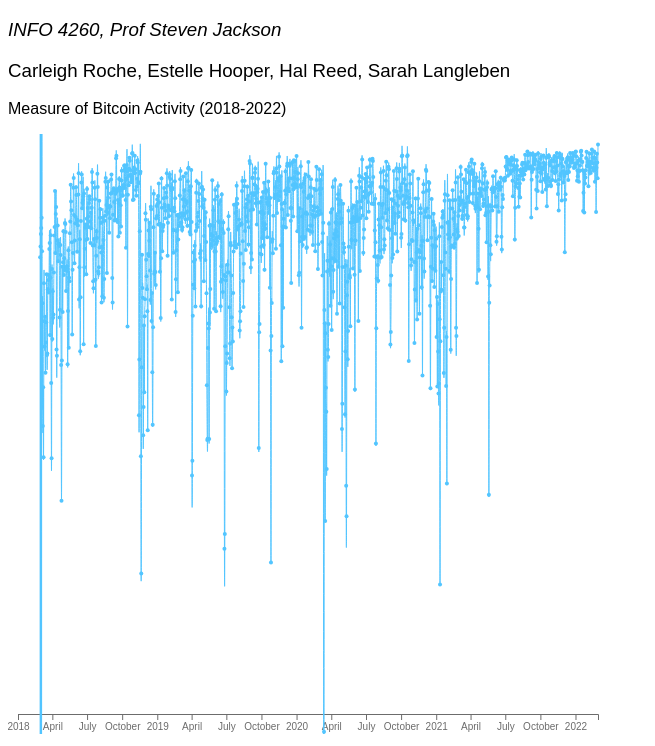
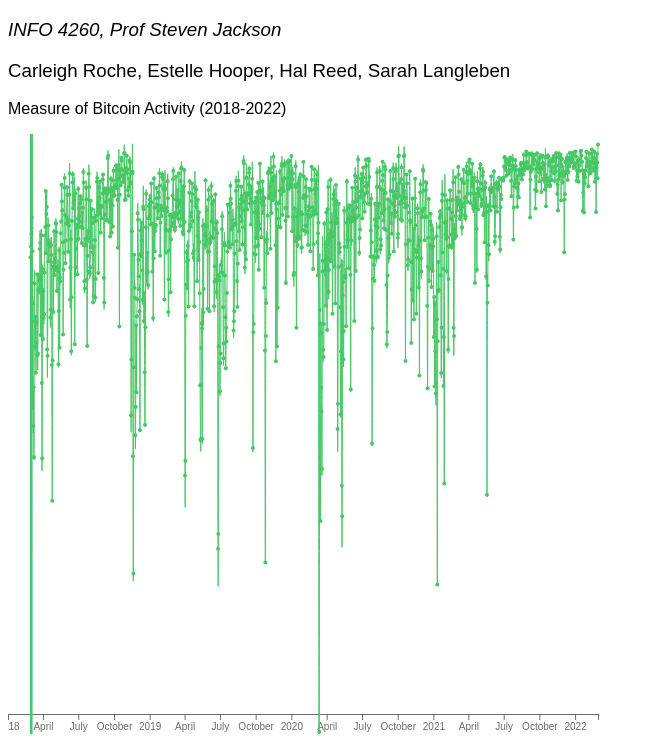
Before and after one commit to carleighroche/coe-project, a plain HTML site: page index.html in a window 1280 px wide. Shown: the part 61-807 px from the top of the page, without its empty margins (0-655 px from the left). Drawn offline with nearby package versions, Linux system fonts and the light colour scheme.

Commit message:
added mouseover functions (not fully functional)

```diff
--- a/index.html
+++ b/index.html
@@ -16,6 +16,8 @@
                 const requestData = async () => {
                     let bitcoinActivity = await d3.csv("btc-daily.csv");
                     console.log(bitcoinActivity);
+
+                    // set up svg area
                     let svg = d3.select("svg");
                     let width = svg.attr("width");
                     let height = svg.attr("height");
@@ -26,13 +28,13 @@
                         var date = new Date(d['date']);
                         dates.push(date);
                     });
-                    // console.log(dates);
+
                     const xExtent = d3.extent(bitcoinActivity, d=> new Date(d.date));
                     console.log(xExtent);
 
                     let xScale = d3.scaleTime()
                         .domain(xExtent) //from data
-                        .range([10, width-10])
+                        .range([0, width-10])
 
                     // y scale (volume of tokens exchanged)
                     const yExtent = d3.extent(bitcoinActivity, d => d['volume-btc']);
@@ -40,6 +42,7 @@
                     let yScale = d3.scaleLinear()
                         .domain([0, 50000])
                         .range([10, height-50]);
+
 
                     // create axes
                     let leftAxis = d3.axisLeft(yScale).tickFormat(d3.format(.0));
@@ -49,6 +52,7 @@
 
                     let bottomAxis = d3.axisBottom(xScale);
 
+                    // line generator (to be used in path)
                     var lineGen = d3.line()
                         .x(d => xScale(new Date(d['date'])))
                         .y(d => yScale(d['volume-btc']))
@@ -61,15 +65,78 @@
                         .datum(bitcoinActivity)
                         .attr('class', 'line')
                         .attr('fill', 'none')
-                        .attr('stroke', '#52c5ff')
+                        .attr('stroke', '#47c765')
                         .attr('stroke-width', 1)
                         .attr('d', lineGen);
 
+                    // add data points
                     svg.selectAll('circle').data(bitcoinActivity).join('circle')
                         .attr("cx", d=> xScale(Date.parse(d['date'])))
                         .attr("cy", d => yScale(d['volume-btc']))
                         .attr('r', 2)
-                        .style('fill', '#52c5ff');
+                        .style('fill', '#47c765');
+
+                    // adding mouseover functionality -- IN PROGRESS
+                    let mouseGroup = svg.append('g');
+                    let xMarker = mouseGroup.append('line')
+                            .attr('id', 'xMarker')
+                            .attr('fill', 'none')
+                            .attr('stroke', 'gray')
+                            .attr('stroke-width', 1)
+                            .attr('y1', 0)
+                            .attr('y2', height)
+                            .attr('visibility', 'hidden');
+                    let valueMarker = mouseGroup.append('circle')
+                            .attr('id', 'valueMarker')
+                            .attr('fill', 'gray')
+                            .attr('stroke-width', 1)
+                            .attr('r', 2)
+                            .attr('visibility', 'hidden');
+                    let label = mouseGroup.append('text')
+                            .attr('id', 'label')
+                            .attr('visibility', 'hidden');
+
+                    let activeRegion = mouseGroup.append('rect')
+                        .attr('id', 'activeRegion')
+                        .attr('width', width)
+                        .attr('height', height)
+                        .attr('fill', 'none')
+                        .attr('pointer-events', 'all');
+
+                    activeRegion.on('mouseover', function() {
+                        xMarker.attr('visibility', 'visible');
+                        valueMarker.attr('visibility', 'visible');
+                        label.attr('visibility', 'visible');
+                    });
+                    activeRegion.on('mouseout', function() {
+                        xMarker.attr('visibility', 'hidden');
+                        valueMarker.attr('visibility', 'hidden');
+                        label.attr('visibility', 'hidden');
+                    });
+
+                    // get value Marker to point to point on the graph
+                    let findDate = d3.bisector( d => d.date ).right;
+
+                    activeRegion.on('mousemove', function(evt){
+                        let location = d3.pointer(evt);
+                        let x = location[0];
+                        let xDate = xScale.invert(x);
+                        let index = findDate(bitcoinActivity, xDate);
+                        let d = bitcoinActivity[index];
+
+                        let xPos = xScale(new Date(d['date']));
+                        console.log(xPos)
+                        let yPos = yScale(d['volume-btc']);
+
+                        valueMarker.attr('cx', xPos).attr('cy', yPos);
+                        xMarker.attr('x1', xPos).attr('x2', xPos);
+
+                        let txt = d['volume-usd'];
+                        label.text(txt)
+                            .attr('x', width-30)
+                            .attr('y', height - 30);
+                    });
+
 
                     };
 
```
